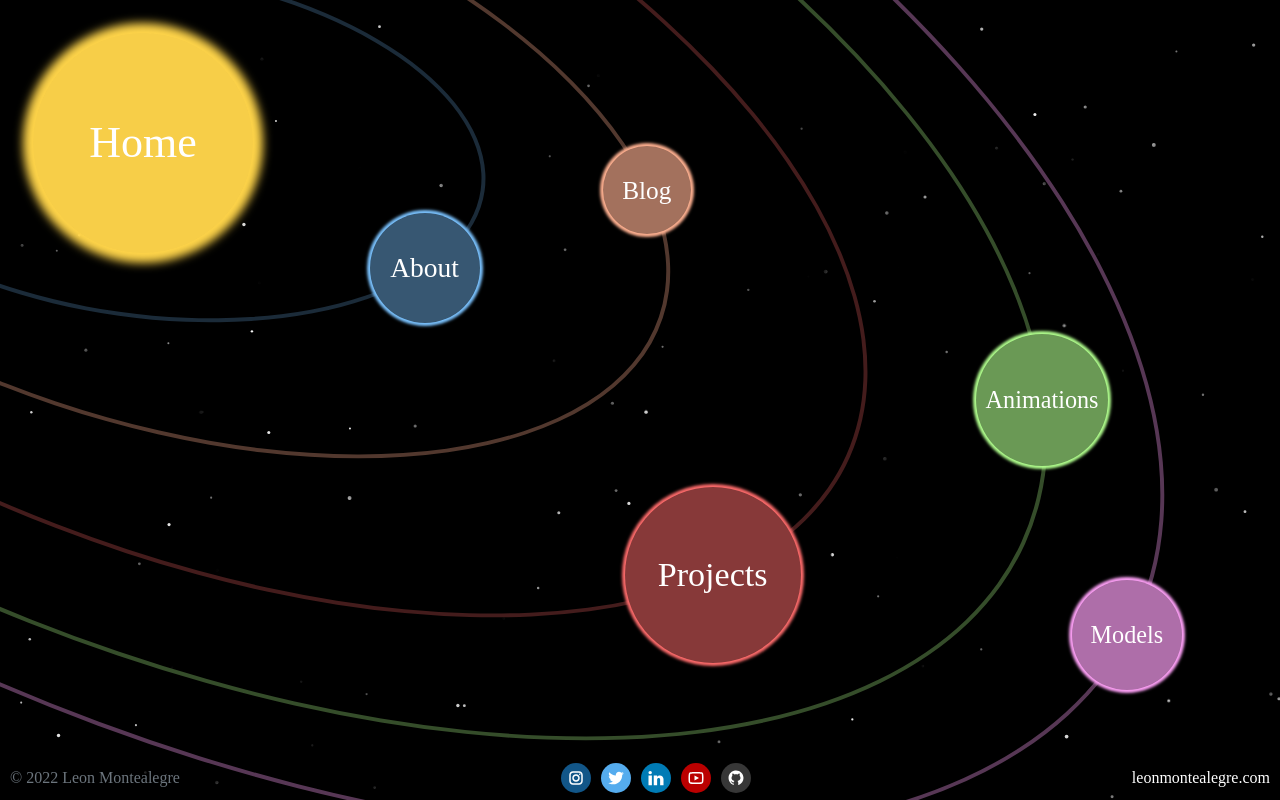
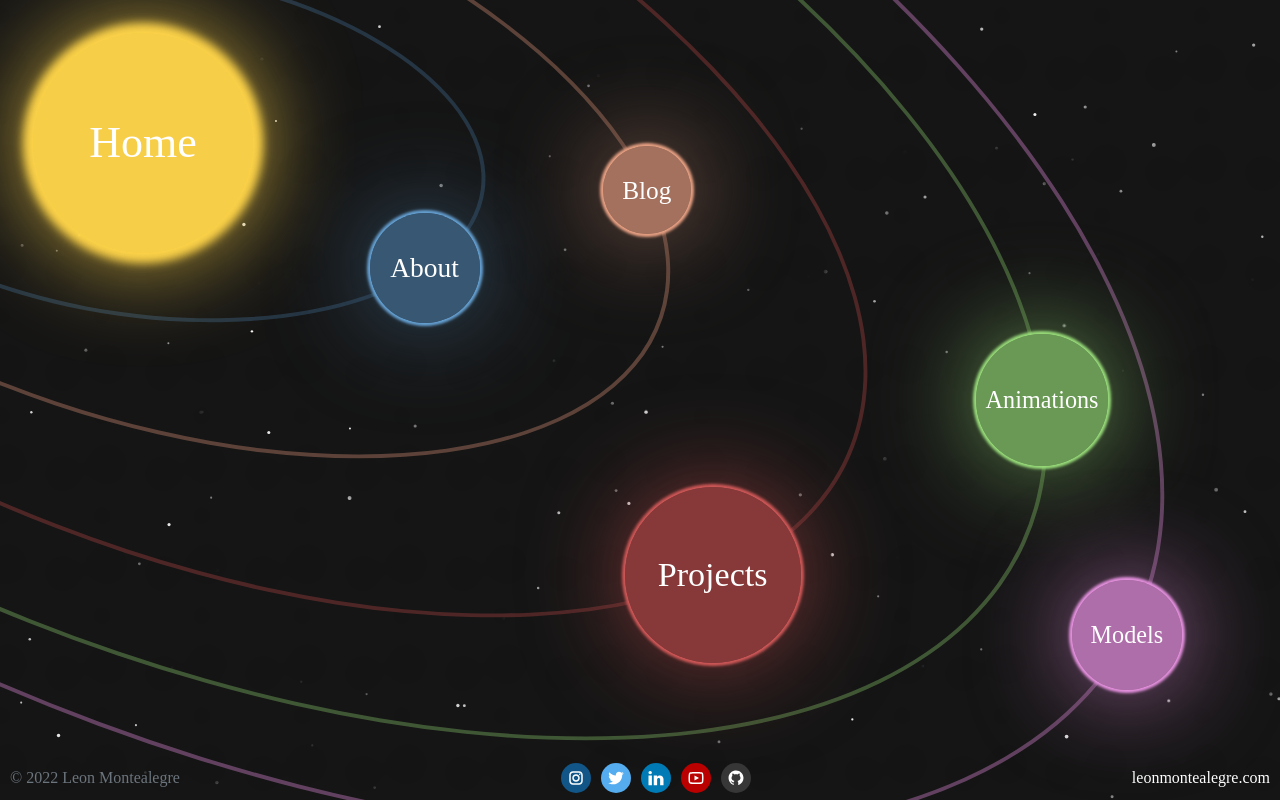
Before and after one commit to LeonMontealegre/Website, a Next.js app: page / in a window 1280 px wide. Built offline with nearby package versions, Linux system fonts and the light colour scheme; a web font is replaced by a local one.

Commit message:
Continued stylization of landing page with a blurry highlight effect

```diff
--- a/src/components/Background/index.module.scss
+++ b/src/components/Background/index.module.scss
@@ -8,7 +8,7 @@
     width: 100%;
     height: 100%;
 
-    background-color: black;
+    background-color: #151515;
 
     z-index: -3;
 
@@ -29,6 +29,9 @@
     background: transparent url("/img/twinkling.png") repeat top center;
 
     animation: moveBack 800s linear infinite;
+
+    // Make into slightly lighter gray, #151515
+    filter: invert(0%) sepia(1%) saturate(5414%) hue-rotate(345deg) brightness(96%) contrast(84%);
 }
 
 .shooting__star {
--- a/src/pages/index.module.scss
+++ b/src/pages/index.module.scss
@@ -28,14 +28,32 @@
     }
 
     & > p {
+        position: relative;
+        z-index: 10;
         margin: 0;
     }
 
-    // box-shadow: 0px 0px 3px 3px #e1ddce;
+    &::before, &::after {
+        content: "";
+        position: absolute;
+        z-index: 2;
+        width: 100%;
+        height: 100%;
+        top: 0;
+        left: 0;
+        border-radius: inherit;
+        background: inherit;
+    }
+    &::before {
+        z-index: 1;
+        filter: blur(50px);
+    }
 }
 
 .orbit {
     position: absolute;
+
+    z-index: -1;
 
     border-radius: 50%;
 
```
